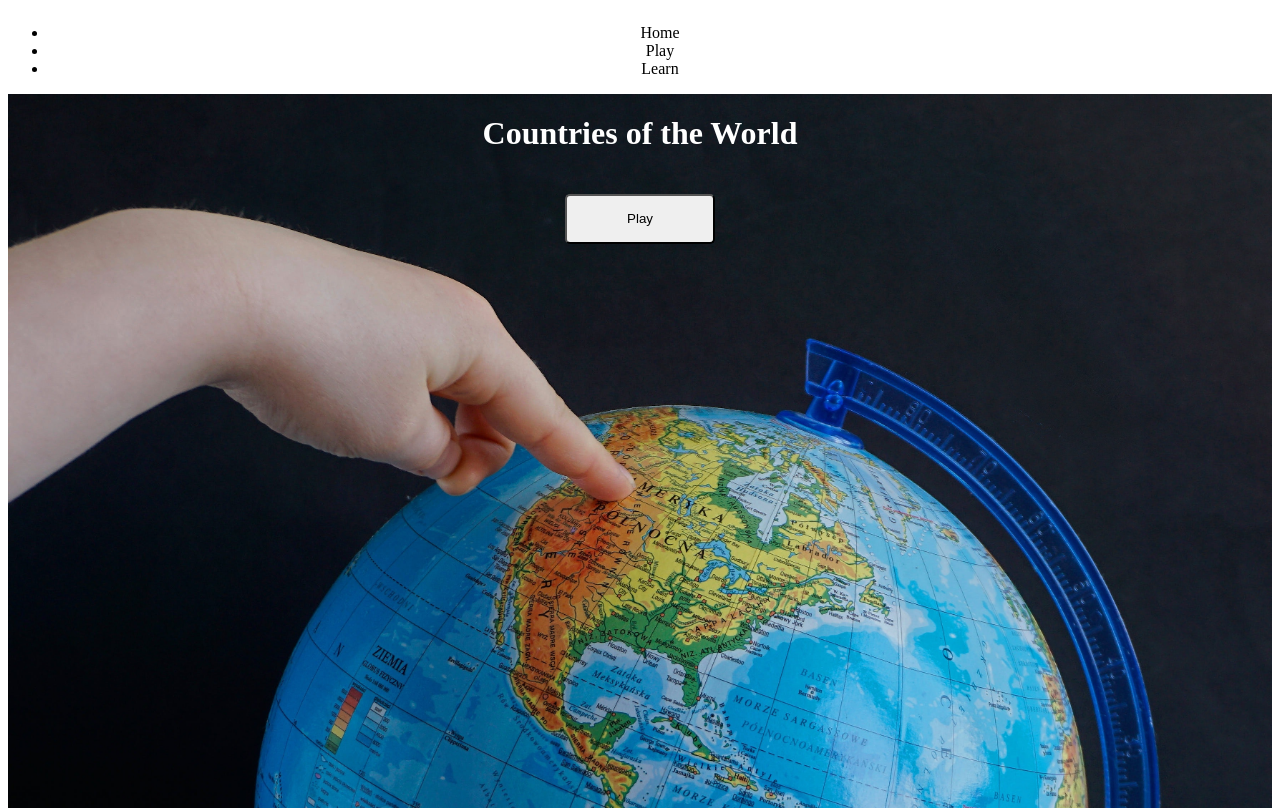
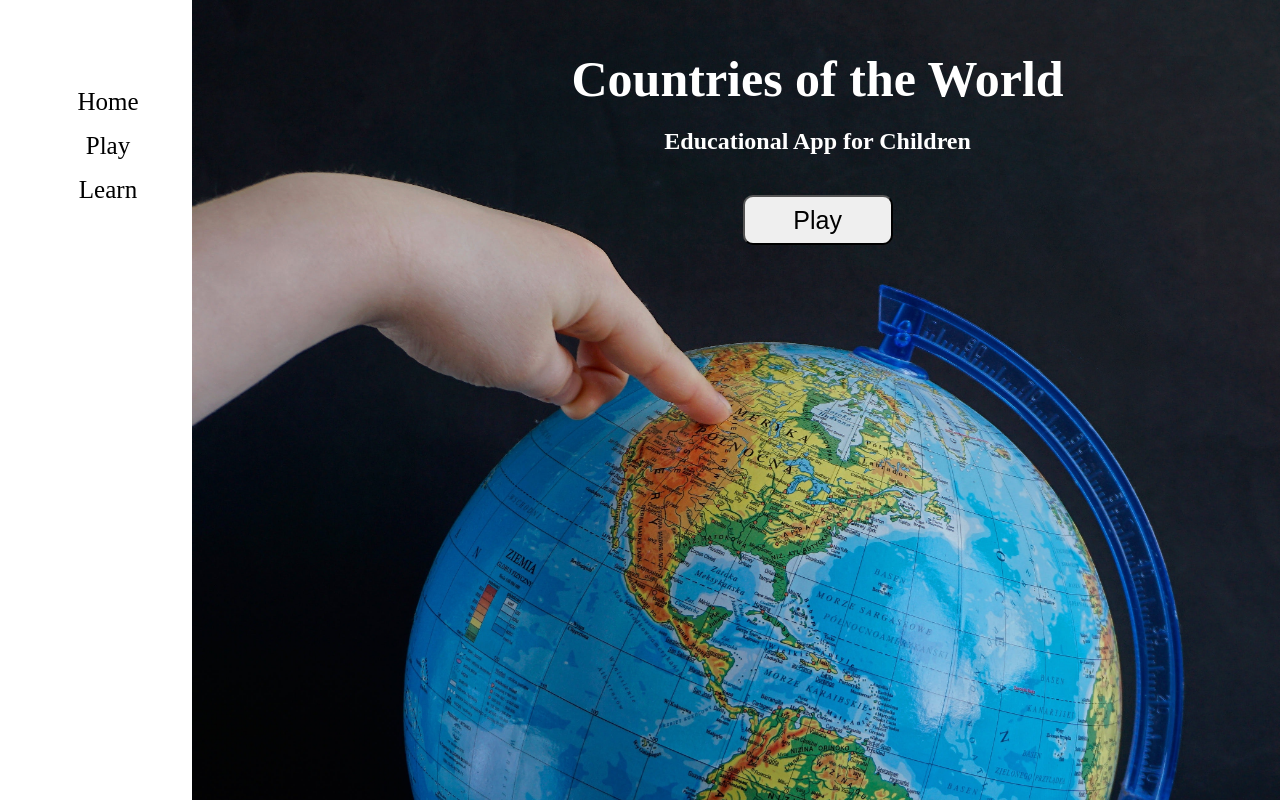
Before and after one commit to hossydossy/groupproject, a Vue app in the folder client/: page / in a window 1280 px wide. Built offline with nearby package versions, Linux system fonts and the light colour scheme.

Commit message:
refactor navbar to side navbar

```diff
--- a/client/public/index.html
+++ b/client/public/index.html
@@ -19,6 +19,8 @@
 <style lang="css" scoped>
 body, html {
   height: 100%;
+  margin: 0;
+  font: "Bookman Old Style";
 }
 
 </style>
--- a/client/src/App.vue
+++ b/client/src/App.vue
@@ -2,6 +2,7 @@
 <div class="bg">
   <home-page v-if="!initialised"></home-page>
   <play v-if="initialised && !playPG"></play>
+  <picture-game v-if="initialised && playPG"></picture-game>
 </div>
 </template>
 
@@ -9,6 +10,7 @@
 import { eventBus } from '@/main.js';
 import HomePage from './components/HomePage.vue';
 import Play from './components/Play.vue';
+import PictureGame from './components/PictureGame.vue'
 export default {
   name: 'app',
   data(){
@@ -20,6 +22,7 @@ export default {
   components: {
     'home-page': HomePage,
     'play': Play,
+    'picture-game': PictureGame,
   },
   mounted() {
     eventBus.$on('select-game', (initialised) => {
@@ -36,6 +39,7 @@ export default {
   .bg{
     background-image: url("../public/background.jpg");
     background-size: cover;
-    height: 100%
+    height: 100%;
+    margin-left: 15%;
   }
 </style>
--- /dev/null
+++ b/client/src/components/Answer.vue
@@ -0,0 +1,20 @@
+<template lang="html">
+  <div class="container">
+    <h3>Answer</h3>
+  </div>
+</template>
+
+<script>
+export default {
+  name: 'answer',
+}
+</script>
+
+<style lang="css" scoped>
+.container {
+  border: 1px solid Black;
+  width: 30%;
+  background-color: White;
+  margin: 20px auto 20px auto;
+}
+</style>
--- a/client/src/components/CallToAction.vue
+++ b/client/src/components/CallToAction.vue
@@ -17,8 +17,16 @@ export default {
 <style lang="css" scoped>
 button{
   margin: 20px auto 20px auto;
-  border-radius: 5px;
+  border-radius: 10px;
   height: 50px;
   width: 150px;
+  padding: 8px 8px 8px 8px;
+  text-decoration: none;
+  font-size: 25px;
+  color: Black;
+  /* display: block; */
+}
+button:hover {
+  color: #818181;
 }
 </style>
--- a/client/src/components/HomePage.vue
+++ b/client/src/components/HomePage.vue
@@ -2,6 +2,7 @@
   <div class="main-container">
     <nav-bar></nav-bar>
     <h1>Countries of the World</h1>
+    <h2>Educational App for Children</h2>
     <call-to-action></call-to-action>
   </div>
 </template>
@@ -22,15 +23,21 @@ export default {
 .main-container {
   display: flex;
   flex-direction: column;
-  /* justify-content: center;
-  height: 100%; */
-  /* background-image: url("/public/home-background.jpg");
-  background-size: cover; */
   height: 100%;
   text-align: center;
+  margin-left: 15%;
 }
 
-h1 {
+h1{
+  font-size: 50px;
+  margin: 50px auto 20px auto;
+}
+
+h2{
+  margin: 0 auto 20px auto;
+}
+
+h1, h2{
   color: White;
 }
 </style>
--- a/client/src/components/NavBar.vue
+++ b/client/src/components/NavBar.vue
@@ -1,10 +1,8 @@
 <template lang="html">
-<div class="container">
-  <ul>
-    <li>Home</li>
-    <li>Play</li>
-    <li>Learn</li>
-  </ul>
+<div id="mySideNav" class="container">
+  <a href="#">Home</a>
+  <a href="#">Play</a>
+  <a href="#">Learn</a>
 </div>
 </template>
 
@@ -15,12 +13,31 @@ export default {
 </script>
 
 <style lang="css"scoped>
-ul, li{
+.container{
+  background-color: White;
+  height: 100%; /* 100% Full-height */
+  width: 15%;
+  position: fixed; /* Stay in place */
+  z-index: 1; /* Stay on top */
+  top: 0; /* Stay at the top */
+  left: 0;
+  background-color: White; /* White*/
+  overflow-x: hidden; /* Disable horizontal scroll */
+  padding-top: 80px; /* Place content 50px from the top */
+}
+a {
+  padding: 8px 8px 8px 32px;
   text-decoration: none;
+  font-size: 25px;
+  color: Black;
+  display: block;
 }
-.container{
-  display: inline-flex;
-  flex-direction: column;
-  background-color: White;
+a:hover {
+  color: #818181;
+}
+/* On smaller screens, where height is less than 450px, change the style of the sidenav (less padding and a smaller font size) */
+@media screen and (max-height: 450px) {
+  .sidenav {padding-top: 15px;}
+  .sidenav a {font-size: 18px;}
 }
 </style>
--- a/client/src/components/PictureGame.vue
+++ b/client/src/components/PictureGame.vue
@@ -1,12 +1,25 @@
 <template lang="html">
-  <div>
-    <h1>PictureGame</h1>
+  <div class="main-container">
+    <nav-bar></nav-bar>
+    <h1>Picture Game</h1>
+    <question></question>
+    <answer></answer>
+    <answer></answer>
+    <answer></answer>
   </div>
 </template>
 
 <script>
+import NavBar from './NavBar.vue';
+import Question from './Question.vue';
+import Answer from './Answer.vue';
 export default {
   name: 'picture-game',
+  components: {
+    'nav-bar': NavBar,
+    'question': Question,
+    'answer': Answer,
+  }
 }
 </script>
 
@@ -14,4 +27,11 @@ export default {
   h1{
     color: White;
   }
+  .main-container {
+    display: flex;
+    flex-direction: column;
+    height: 100%;
+    text-align: center;
+    margin-left: 15%;
+  }
 </style>
--- a/client/src/components/Play.vue
+++ b/client/src/components/Play.vue
@@ -36,12 +36,9 @@ h2 {
 .main-container {
   display: flex;
   flex-direction: column;
-  /* justify-content: center;
-  height: 100%; */
-  /* background-image: url("/public/home-background.jpg");
-  background-size: cover; */
   height: 100%;
   text-align: center;
+  margin-left: 15%;
 }
 #games-container {
   display: flex;
--- /dev/null
+++ b/client/src/components/Question.vue
@@ -0,0 +1,20 @@
+<template lang="html">
+  <div class="container">
+    <h3>Question</h3>
+  </div>
+</template>
+
+<script>
+export default {
+  name: 'question',
+}
+</script>
+
+<style lang="css" scoped>
+.container {
+  border: 1px solid Black;
+  width: 30%;
+  background-color: White;
+  margin: 20px auto 20px auto;
+}
+</style>
```
